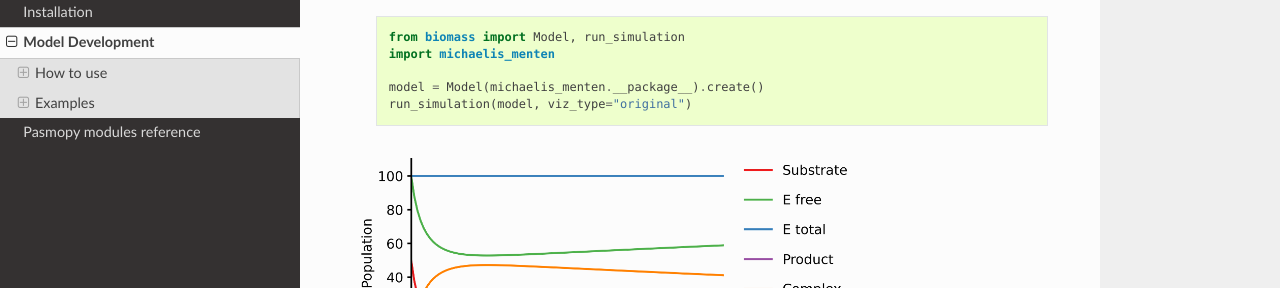
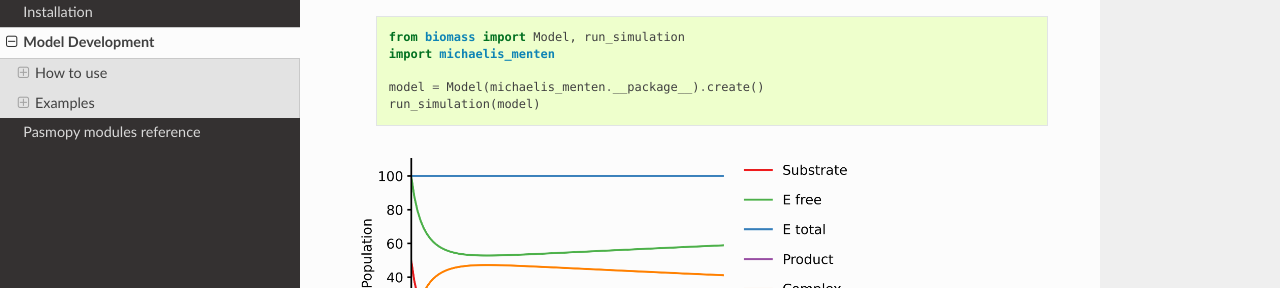
Before and after one commit to pasmopy/pasmopy, a Sphinx documentation site: the page built from docs/model_development.rst, in a window 1280 px wide and 900 px high, scrolled down 2689 px. Shown: the part 163-451 px from the top of the window. Built offline with Sphinx 7.4.7 and the Read the Docs theme 2.0.0, drawn with Linux system fonts in a browser that asks for light colours.

Commit message:
Remove viz_type

```diff
--- a/docs/model_development.rst
+++ b/docs/model_development.rst
@@ -139,7 +139,7 @@ An enzyme, E, binding to a substrate, S, to form a complex, ES, which in turn re
       import michaelis_menten
 
       model = Model(michaelis_menten.__package__).create()
-      run_simulation(model, viz_type="original")
+      run_simulation(model)
 
 .. image:: https://raw.githubusercontent.com/pasmopy/pasmopy/master/docs/_static/img/michaelis_menten_sim.png
 
@@ -212,7 +212,7 @@ Reference:
       import Kholodenko_JBC_1999
 
       model = Model(Kholodenko_JBC_1999.__package__).create()
-      run_simulation(model, viz_type="original")
+      run_simulation(model)
 
 
 .. _biomass: https://github.com/okadalabipr/biomass
```
Also changed, not shown: README.md (+2 -2 lines).
